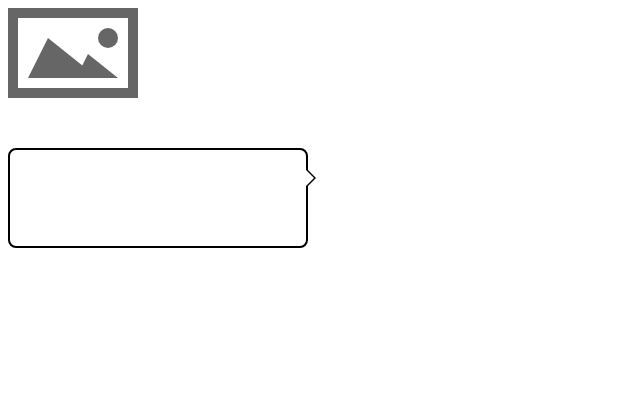
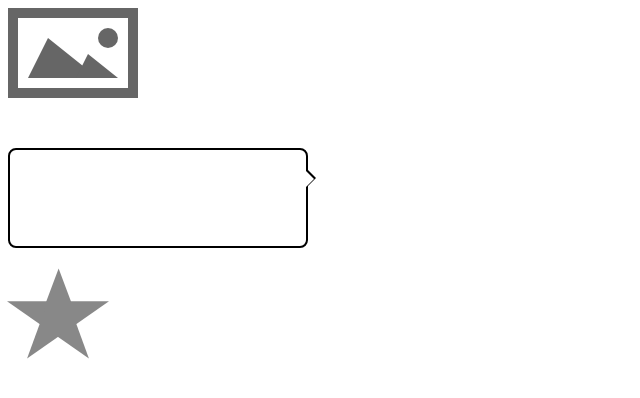
Before and after one commit to LiangCY/front-end-practices, a plain HTML site: page shapeByCSS/index.html in a window 1280 px wide. Shown: the whole page, without its empty margins (0-640 px from the left). Drawn offline with Linux system fonts and the light colour scheme.

Commit message:
添加五角星图案

```diff
--- a/shapeByCSS/index.html
+++ b/shapeByCSS/index.html
@@ -46,6 +46,7 @@
         #message {
             margin-top: 50px;
             position: relative;
+            height: 100px;
         }
 
         #message .rect {
@@ -73,12 +74,49 @@
             height: 0;
             width: 0;
             top: 22px;
-            left: 298px;
-            border-top: 8px solid transparent;
-            border-bottom: 8px solid transparent;
-            border-left: 8px solid #fff;
+            left: 297px;
+            border-top: 9px solid transparent;
+            border-bottom: 9px solid transparent;
+            border-left: 9px solid #fff;
         }
 
+        #star {
+            margin-top: 50px;
+            position: relative;
+            width: 0;
+            height: 0;
+            border-left: 50px solid transparent;
+            border-right: 50px solid transparent;
+            border-bottom: 35px solid #888;
+            transform: rotate(35deg);
+        }
+
+        #star:before {
+            display: block;
+            content: '';
+            position: absolute;
+            top: -25px;
+            left: -30px;
+            width: 0;
+            height: 0;
+            border-left: 15px solid transparent;
+            border-right: 15px solid transparent;
+            border-bottom: 40px solid #888;
+            transform: rotate(-35deg);
+        }
+
+        #star:after {
+            display: block;
+            content: '';
+            position: absolute;
+            left: -50px;
+            width: 0;
+            height: 0;
+            border-left: 50px solid transparent;
+            border-right: 50px solid transparent;
+            border-bottom: 35px solid #888;
+            transform: rotate(-70deg);
+        }
     </style>
 </head>
 <body>
@@ -94,5 +132,7 @@
     <div class="big-triangle"></div>
     <div class="small-triangle"></div>
 </div>
+<div id="star">
+</div>
 </body>
 </html>
```
